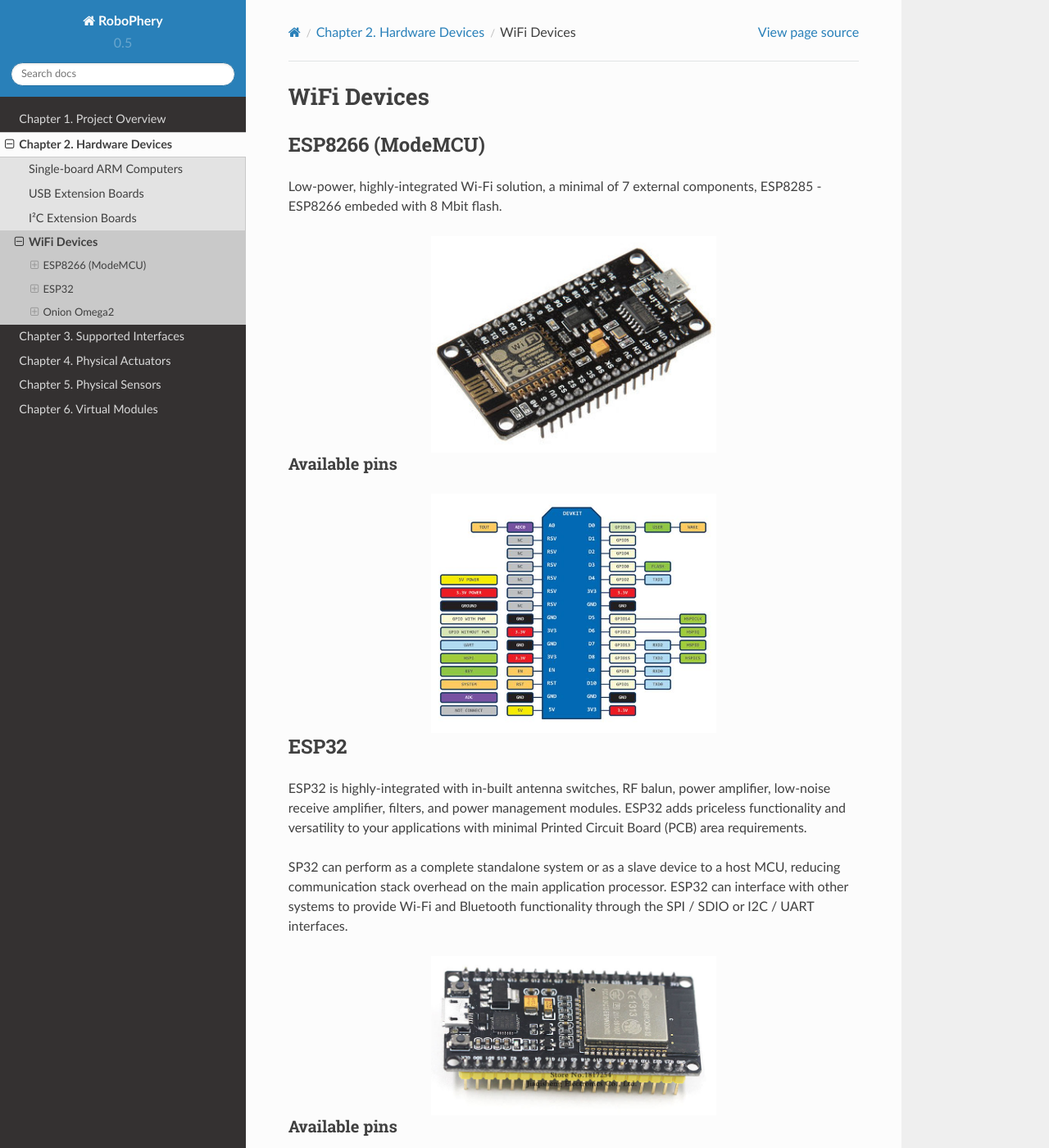
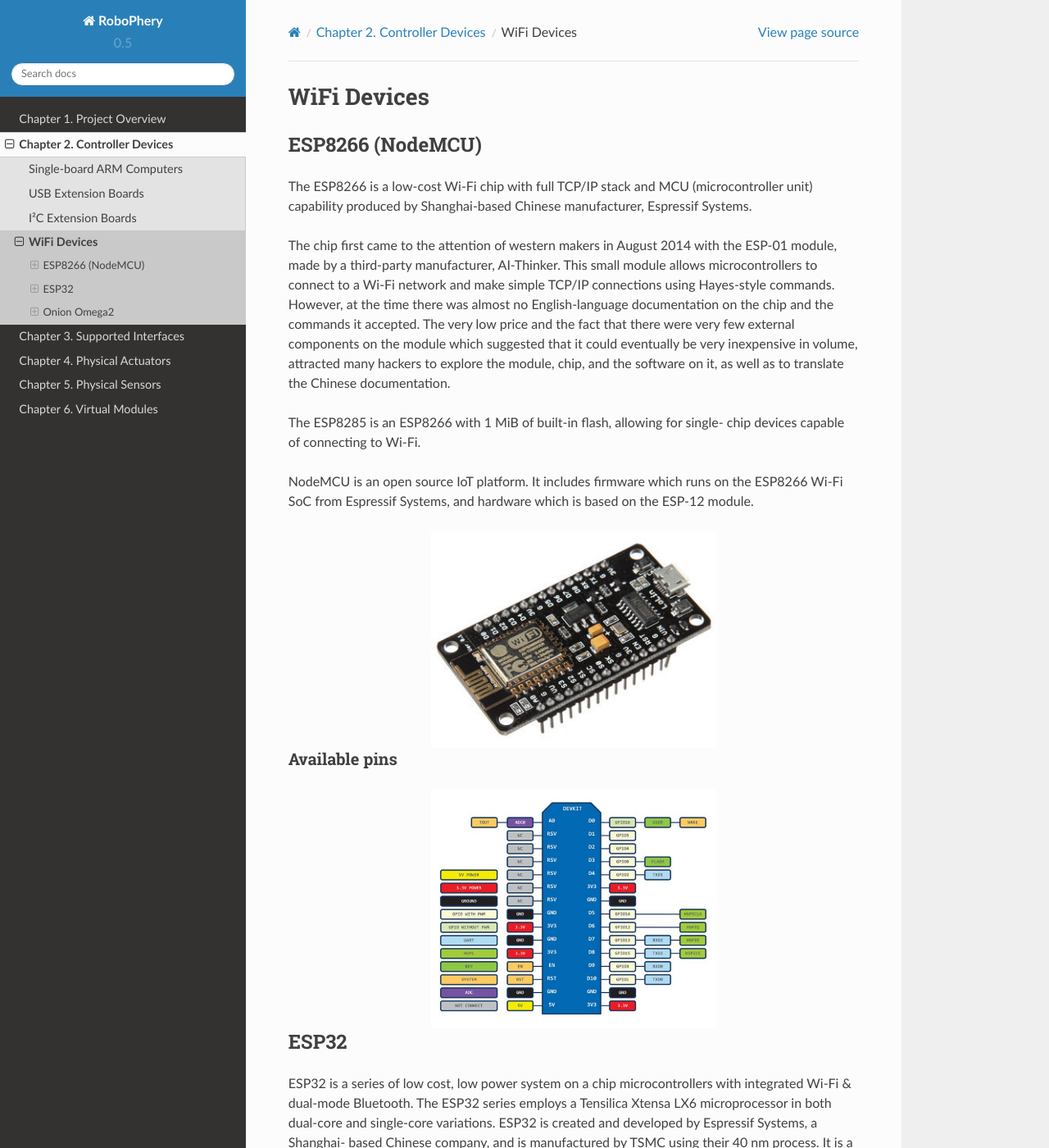
Before and after one commit to cznewt/robophery, a Sphinx documentation site: the page built from docs/source/doc/device/wifi.rst, in a window 1280 px wide and 1400 px high. Shown: the whole window at 82% size. Built offline with Sphinx 7.4.7 and the Read the Docs theme 2.0.0, drawn with Linux system fonts in a browser that asks for light colours; formulas are drawn with MathJax 3; some of the changed text lies outside the part shown.

Commit message:
Controller devices

```diff
--- a/docs/source/doc/device/index.rst
+++ b/docs/source/doc/device/index.rst
@@ -1,9 +1,9 @@
 
-===========================
-Chapter 2. Hardware Devices
-===========================
+=============================
+Chapter 2. Controller Devices
+=============================
 
-Target devices for RoboPhery platform.
+Target hardware devices for the RoboPhery platform.
 
 .. toctree::
 
--- a/docs/source/doc/device/wifi.rst
+++ b/docs/source/doc/device/wifi.rst
@@ -4,11 +4,29 @@
 ============
 
 
-ESP8266 (ModeMCU)
+ESP8266 (NodeMCU)
 =================
 
-Low-power, highly-integrated Wi-Fi solution, a minimal of 7 external
-components, ESP8285 - ESP8266 embeded with 8 Mbit flash.
+The ESP8266 is a low-cost Wi-Fi chip with full TCP/IP stack and MCU
+(microcontroller unit) capability produced by Shanghai-based Chinese
+manufacturer, Espressif Systems.
+
+The chip first came to the attention of western makers in August 2014 with the
+ESP-01 module, made by a third-party manufacturer, AI-Thinker. This small
+module allows microcontrollers to connect to a Wi-Fi network and make simple
+TCP/IP connections using Hayes-style commands. However, at the time there was
+almost no English-language documentation on the chip and the commands it
+accepted. The very low price and the fact that there were very few external
+components on the module which suggested that it could eventually be very
+inexpensive in volume, attracted many hackers to explore the module, chip, and
+the software on it, as well as to translate the Chinese documentation.
+
+The ESP8285 is an ESP8266 with 1 MiB of built-in flash, allowing for single-
+chip devices capable of connecting to Wi-Fi.
+
+NodeMCU is an open source IoT platform. It includes firmware which runs on the
+ESP8266 Wi-Fi SoC from Espressif Systems, and hardware which is based on the
+ESP-12 module.
 
 .. figure:: /_static/img/device/nodemcu.jpg
    :width: 50 %
@@ -25,10 +43,12 @@
 ESP32
 =====
 
-ESP32 is highly-integrated with in-built antenna switches, RF balun, power
-amplifier, low-noise receive amplifier, filters, and power management modules.
-ESP32 adds priceless functionality and versatility to your applications with
-minimal Printed Circuit Board (PCB) area requirements.
+ESP32 is a series of low cost, low power system on a chip microcontrollers
+with integrated Wi-Fi & dual-mode Bluetooth. The ESP32 series employs a
+Tensilica Xtensa LX6 microprocessor in both dual-core and single-core
+variations. ESP32 is created and developed by Espressif Systems, a Shanghai-
+based Chinese company, and is manufactured by TSMC using their 40 nm
+process. It is a successor to the ESP8266 microcontroller.
 
 SP32 can perform as a complete standalone system or as a slave device to a
 host MCU, reducing communication stack overhead on the main application
```
